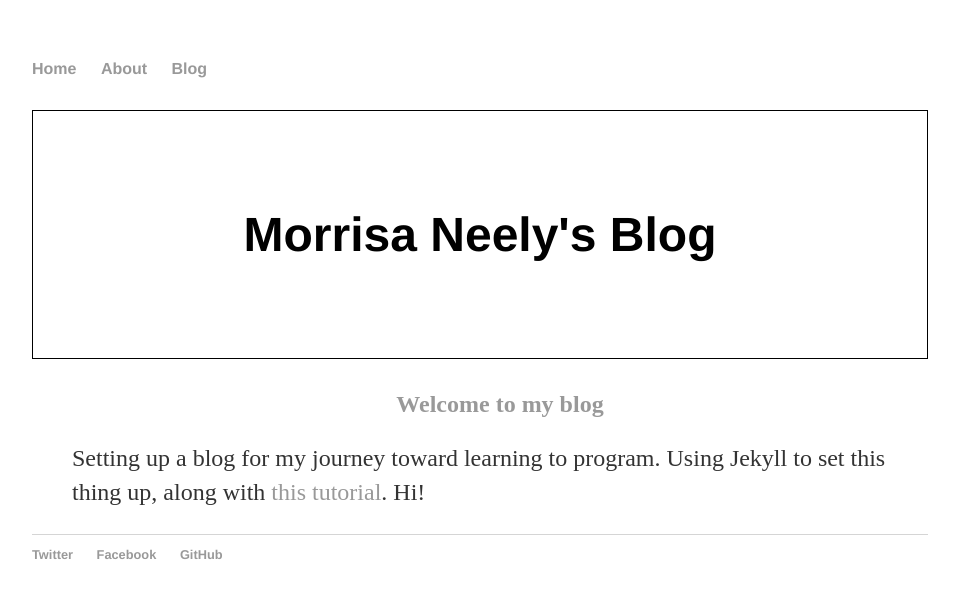
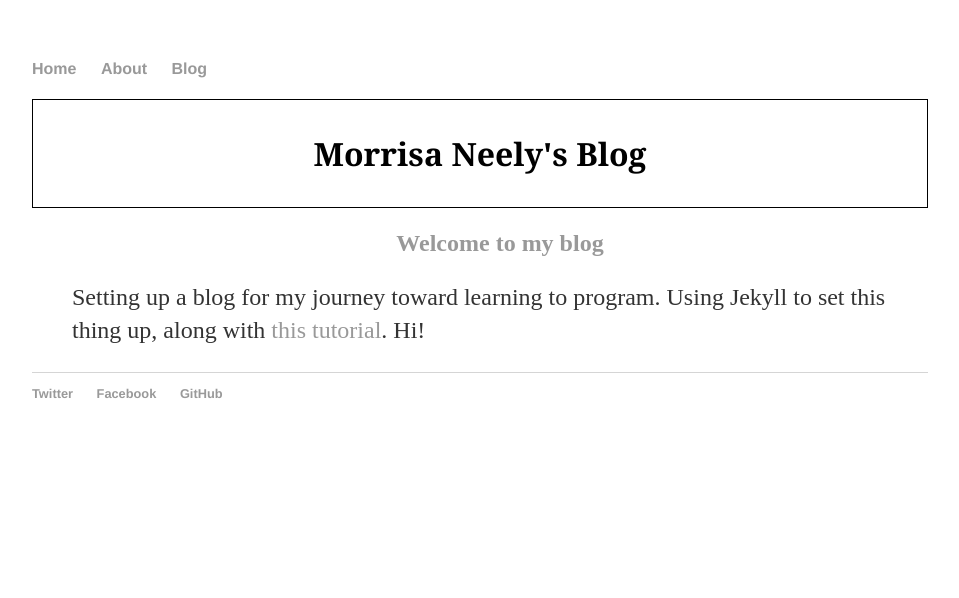
Before and after one commit to morrisa-n/morrisa-n.github.io, a Jekyll site: the page built from index.html, in a window 1280 px wide. Shown: the top 598 px of the page, without its empty margins (160-1119 px from the left). Built offline with Jekyll 4.4.1, drawn with Linux system fonts in a browser that asks for light colours; some web fonts are replaced.

Commit message:
CSS Changes

```diff
--- a/css/main.css
+++ b/css/main.css
@@ -21,7 +21,7 @@ h1, h2, h3, h4, h5, h6 {
 h1 {
     font-family: "Vast Shadow", Georgia, serif;
     border: 1px solid black;
-    padding: 2em;
+    padding: 1em;
     }
 
 a {
@@ -31,11 +31,6 @@ a {
 
 a:hover {
     text-decoration: underline;
-}
-
-h1 {
-    font-size: 3em;
-    font-family:'Helvetica', 'Arial', 'Sans-Serif';
 }
 
 p {
```
